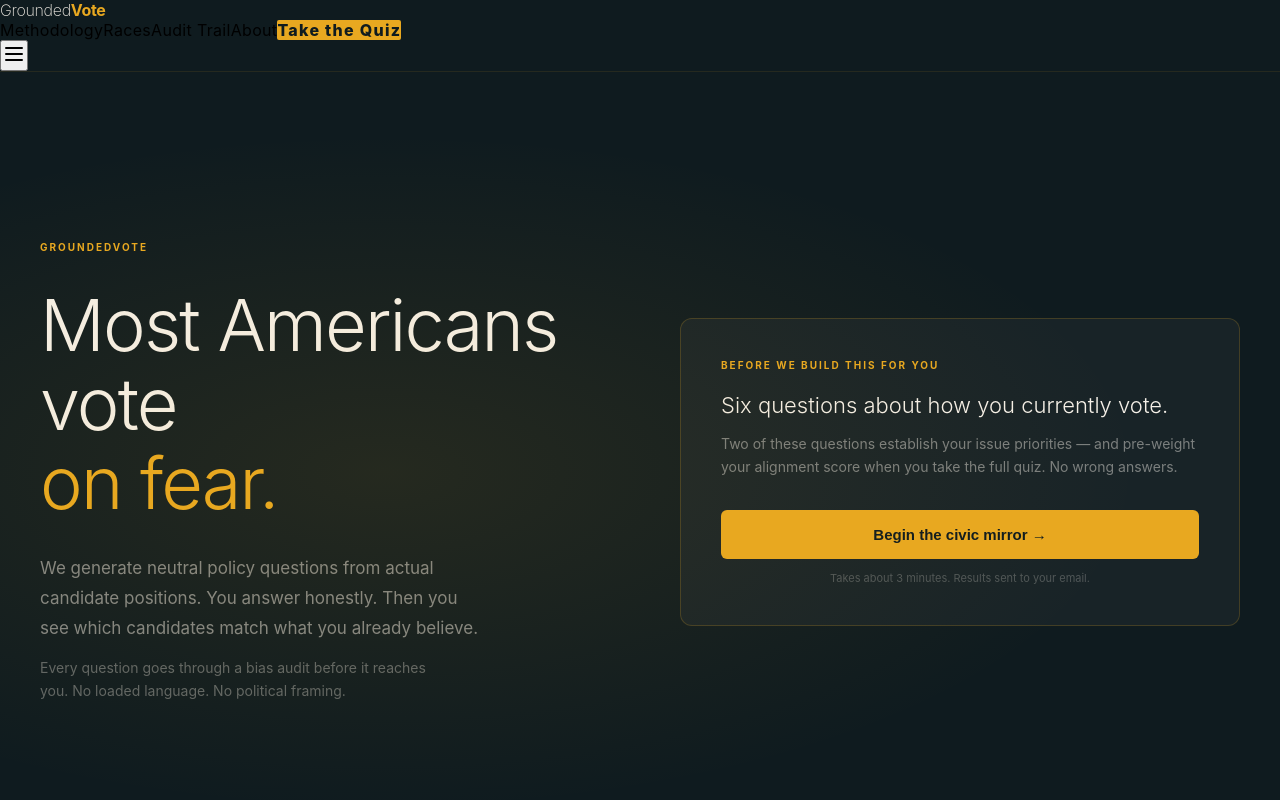
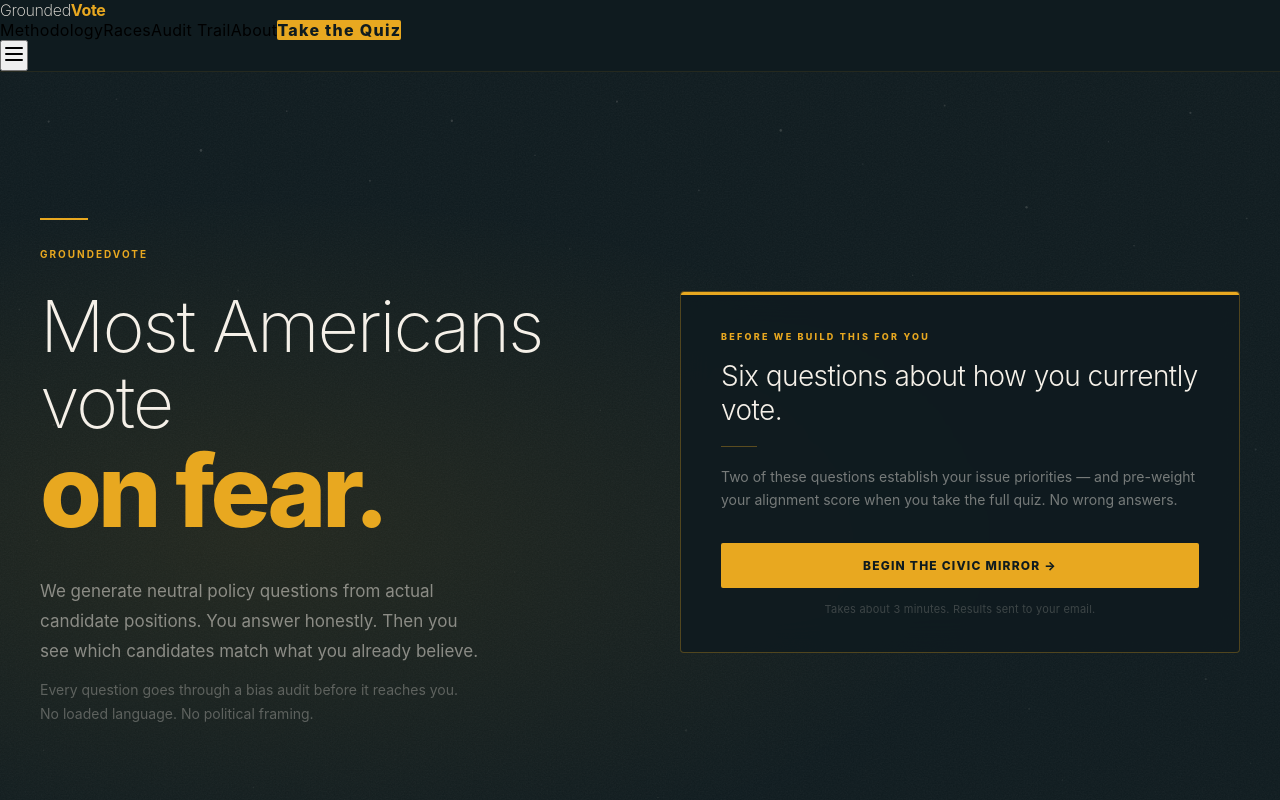
Before and after one commit to thefoundedproject/groundedvote-site, a Next.js app: page / in a window 1280 px wide. Shown: the top 800 px of the page. Built offline with nearby package versions, Linux system fonts and the light colour scheme.

Commit message:
design: 50-star starfield hero, film grain, dominant "on fear." type, editorial card

```diff
--- a/app/page.js
+++ b/app/page.js
@@ -29,6 +29,36 @@
 foreign_policy: 'Foreign Policy & Defense',
 democracy: 'Voting Rights & Democracy',
 }
+
+// 50 stars — one per state — scattered like the real night sky, not flag rows.
+// Deconstructed patriotism: all 50 states counted, none ranked.
+// Weighted toward edges and top so they frame content without obscuring it.
+const STARS_50 = [
+{x:3.8, y:6.2, r:1.1, o:0.14}, {x:9.1, y:3.4, r:0.8, o:0.10},
+{x:15.7, y:9.8, r:1.3, o:0.17}, {x:22.4, y:4.9, r:0.9, o:0.11},
+{x:28.9, y:13.6, r:1.0, o:0.13}, {x:35.3, y:6.1, r:1.2, o:0.15},
+{x:41.8, y:10.4, r:0.8, o:0.10}, {x:48.2, y:3.7, r:1.1, o:0.14},
+{x:54.6, y:14.8, r:0.9, o:0.11}, {x:61.0, y:7.3, r:1.3, o:0.16},
+{x:67.4, y:11.5, r:0.8, o:0.10}, {x:73.8, y:4.2, r:1.0, o:0.13},
+{x:80.2, y:16.9, r:1.2, o:0.15}, {x:86.6, y:8.7, r:0.8, o:0.10},
+{x:93.0, y:5.1, r:1.1, o:0.14}, {x:97.4, y:18.3, r:0.9, o:0.11},
+{x:1.5, y:29.7, r:0.8, o:0.09}, {x:4.2, y:44.1, r:1.0, o:0.10},
+{x:2.9, y:58.6, r:0.8, o:0.08}, {x:5.1, y:72.3, r:1.1, o:0.09},
+{x:3.4, y:84.8, r:0.8, o:0.07}, {x:7.3, y:91.5, r:1.0, o:0.08},
+{x:95.8, y:31.4, r:0.8, o:0.09}, {x:98.1, y:47.2, r:1.0, o:0.10},
+{x:96.5, y:61.8, r:0.8, o:0.08}, {x:94.2, y:75.9, r:1.1, o:0.09},
+{x:97.7, y:86.4, r:0.8, o:0.07}, {x:92.3, y:93.1, r:1.0, o:0.08},
+{x:18.6, y:27.3, r:0.9, o:0.09}, {x:31.2, y:34.8, r:1.1, o:0.10},
+{x:44.5, y:22.1, r:0.8, o:0.09}, {x:57.9, y:31.6, r:1.0, o:0.10},
+{x:71.3, y:25.4, r:0.8, o:0.09}, {x:84.7, y:33.9, r:1.2, o:0.11},
+{x:13.4, y:68.7, r:0.8, o:0.07}, {x:26.8, y:78.4, r:1.0, o:0.08},
+{x:40.2, y:62.5, r:0.8, o:0.07}, {x:53.6, y:82.3, r:1.1, o:0.08},
+{x:67.0, y:71.8, r:0.8, o:0.07}, {x:80.4, y:79.6, r:1.0, o:0.08},
+{x:19.8, y:89.4, r:0.8, o:0.07}, {x:35.6, y:93.2, r:1.0, o:0.07},
+{x:51.4, y:90.7, r:0.8, o:0.07}, {x:67.2, y:94.1, r:1.1, o:0.07},
+{x:83.0, y:88.5, r:0.8, o:0.07}, {x:88.6, y:21.7, r:0.9, o:0.10},
+{x:46.9, y:42.3, r:0.8, o:0.08}, {x:62.7, y:50.1, r:1.0, o:0.08},
+]
 
 const CIVIC_QUIZ = [
 {
@@ -279,42 +309,96 @@
 setStep(CIVIC_QUIZ.length + 2)
 }
 
-  // HERO STATE
+// HERO STATE — postmodern expressionist design
+// Background: 50 scattered stars (one per state) + film grain texture
+// Typography: "on fear." dominates — heavier, larger than "Most Americans vote"
 if (step === 0) return (
 <div id="quiz" style={{ minHeight: '100vh', backgroundColor: '#0F1B1F', display: 'flex', flexDirection: 'column', justifyContent: 'center', padding: '60px 24px', position: 'relative', overflow: 'hidden' }}>
-      <div style={{ position: 'absolute', inset: 0, background: 'radial-gradient(ellipse at 30% 50%, rgba(232,168,32,0.10), transparent 60%)', pointerEvents: 'none' }} />
-      <div style={{ maxWidth: 1200, margin: '0 auto', width: '100%', display: 'grid', gridTemplateColumns: 'repeat(auto-fit, minmax(300px, 1fr))', gap: 80, alignItems: 'center' }}>
+
+{/* Starfield — 50 stars, one per state, deconstructed from flag geometry */}
+<svg aria-hidden="true" style={{ position: 'absolute', inset: 0, width: '100%', height: '100%', pointerEvents: 'none' }} xmlns="http://www.w3.org/2000/svg">
+<defs>
+<filter id="gv-grain" x="0%" y="0%" width="100%" height="100%">
+<feTurbulence type="fractalNoise" baseFrequency="0.68 0.72" numOctaves="4" seed="14" stitchTiles="stitch" result="noise"/>
+<feColorMatrix type="saturate" values="0" in="noise" result="gray"/>
+</filter>
+</defs>
+{/* Film grain — print culture aesthetic, spans all American political traditions */}
+<rect width="100%" height="100%" filter="url(#gv-grain)" opacity="0.055" fill="white"/>
+{/* 50 stars */}
+{STARS_50.map((s, i) => (
+<circle key={i} cx={`${s.x}%`} cy={`${s.y}%`} r={s.r} fill="#F5F0E8" opacity={s.o}/>
+))}
+</svg>
+
+{/* Ambient amber bloom — warmth from the left, where the headline lives */}
+<div style={{ position: 'absolute', inset: 0, background: 'radial-gradient(ellipse at 20% 58%, rgba(232,168,32,0.09), transparent 52%)', pointerEvents: 'none' }} />
+
+<div style={{ position: 'relative', zIndex: 1, maxWidth: 1200, margin: '0 auto', width: '100%', display: 'grid', gridTemplateColumns: 'repeat(auto-fit, minmax(300px, 1fr))', gap: 80, alignItems: 'center' }}>
 <div>
-          <p style={{ color: '#E8A820', fontSize: 10, fontWeight: 700, letterSpacing: '0.2em', textTransform: 'uppercase', marginBottom: 32, opacity: heroVisible ? 1 : 0, transition: 'opacity 0.8s 200ms' }}>GroundedVote</p>
+{/* Amber horizontal rule — newspaper / print / documentary tradition */}
+<div style={{ width: 48, height: 2, backgroundColor: '#E8A820', marginBottom: 28, opacity: heroVisible ? 1 : 0, transition: 'opacity 0.6s 100ms' }} />
+
+<p style={{ color: '#E8A820', fontSize: 10, fontWeight: 700, letterSpacing: '0.2em', textTransform: 'uppercase', marginBottom: 28, opacity: heroVisible ? 1 : 0, transition: 'opacity 0.8s 200ms' }}>GroundedVote</p>
+
+{/* "Most Americans vote" — light, receding */}
 <div style={{ overflow: 'hidden' }}>
-            <div style={{ fontSize: 'clamp(36px, 6vw, 72px)', fontWeight: 300, color: '#F5F0E8', lineHeight: 1.1, letterSpacing: '-0.025em', opacity: heroVisible ? 1 : 0, transform: heroVisible ? 'none' : 'translateY(100%)', transition: 'all 0.9s ease 400ms' }}>
+<div style={{ fontSize: 'clamp(38px, 6vw, 72px)', fontWeight: 200, color: '#F5F0E8', lineHeight: 1.05, letterSpacing: '-0.03em', opacity: heroVisible ? 1 : 0, transform: heroVisible ? 'none' : 'translateY(100%)', transition: 'all 0.9s ease 400ms' }}>
 Most Americans vote
 </div>
 </div>
-          <div style={{ overflow: 'hidden' }}>
-            <div style={{ fontSize: 'clamp(36px, 6vw, 72px)', fontWeight: 300, color: '#E8A820', lineHeight: 1.1, letterSpacing: '-0.025em', opacity: heroVisible ? 1 : 0, transform: heroVisible ? 'none' : 'translateY(100%)', transition: 'all 0.9s ease 560ms' }}>
+
+{/* "on fear." — DOMINANT: heavier, larger, the typographic anchor */}
+<div style={{ overflow: 'hidden', marginTop: 2 }}>
+<div style={{ fontSize: 'clamp(52px, 8.5vw, 100px)', fontWeight: 800, color: '#E8A820', lineHeight: 1.0, letterSpacing: '-0.04em', opacity: heroVisible ? 1 : 0, transform: heroVisible ? 'none' : 'translateY(100%)', transition: 'all 0.9s ease 540ms' }}>
 on fear.
 </div>
 </div>
-          <p style={{ color: 'rgba(245,240,232,0.5)', fontSize: 17, lineHeight: 1.75, maxWidth: 440, marginTop: 32, opacity: heroVisible ? 1 : 0, transition: 'opacity 1.2s ease 900ms' }}>
+
+<p style={{ color: 'rgba(245,240,232,0.5)', fontSize: 17, lineHeight: 1.75, maxWidth: 440, marginTop: 36, opacity: heroVisible ? 1 : 0, transition: 'opacity 1.2s ease 900ms' }}>
 We generate neutral policy questions from actual candidate positions. You answer honestly. Then you see which candidates match what you already believe.
 </p>
-          <p style={{ color: 'rgba(245,240,232,0.35)', fontSize: 14, lineHeight: 1.7, maxWidth: 400, marginTop: 12, opacity: heroVisible ? 1 : 0, transition: 'opacity 1.2s ease 1.1s' }}>
+<p style={{ color: 'rgba(245,240,232,0.3)', fontSize: 14, lineHeight: 1.7, maxWidth: 420, marginTop: 12, opacity: heroVisible ? 1 : 0, transition: 'opacity 1.2s ease 1100ms' }}>
 Every question goes through a bias audit before it reaches you. No loaded language. No political framing.
 </p>
 </div>
 
+{/* Card — editorial treatment, not SaaS */}
 <div style={{ opacity: heroVisible ? 1 : 0, transition: 'opacity 1s ease 700ms' }}>
-          <div style={{ backgroundColor: 'rgba(255,255,255,0.04)', border: '1px solid rgba(232,168,32,0.2)', borderRadius: 12, padding: 40 }}>
-            <p style={{ color: '#E8A820', fontSize: 10, fontWeight: 700, letterSpacing: '0.2em', textTransform: 'uppercase', marginBottom: 20 }}>Before We Build This For You</p>
-            <h3 style={{ color: '#F5F0E8', fontSize: 22, fontWeight: 300, lineHeight: 1.3, marginBottom: 12 }}>Six questions about how you currently vote.</h3>
+<div style={{ border: '1px solid rgba(232,168,32,0.3)', borderRadius: 4, overflow: 'hidden', backdropFilter: 'blur(16px)', backgroundColor: 'rgba(15,27,31,0.88)' }}>
+{/* Amber top accent bar — the editorial flag */}
+<div style={{ height: 3, width: '100%', backgroundColor: '#E8A820' }} />
+<div style={{ padding: '36px 40px' }}>
+<p style={{ color: '#E8A820', fontSize: 9, fontWeight: 800, letterSpacing: '0.25em', textTransform: 'uppercase', marginBottom: 18 }}>Before We Build This For You</p>
+<h3 style={{ color: '#F5F0E8', fontSize: 'clamp(20px, 2.5vw, 28px)', fontWeight: 300, lineHeight: 1.2, marginBottom: 0, letterSpacing: '-0.02em' }}>
+Six questions about how you currently vote.
+</h3>
+{/* Inner horizontal rule */}
+<div style={{ width: 36, height: 1, backgroundColor: 'rgba(232,168,32,0.35)', margin: '18px 0' }} />
 <p style={{ color: 'rgba(245,240,232,0.45)', fontSize: 14, lineHeight: 1.65, marginBottom: 32 }}>
 Two of these questions establish your issue priorities — and pre-weight your alignment score when you take the full quiz. No wrong answers.
 </p>
-            <button onClick={() => setStep(1)} style={{ backgroundColor: '#E8A820', color: '#0F1B1F', padding: '16px 40px', borderRadius: 6, fontWeight: 700, fontSize: 15, border: 'none', cursor: 'pointer', width: '100%' }}>
+<button
+onClick={() => setStep(1)}
+style={{
+backgroundColor: '#E8A820',
+color: '#0F1B1F',
+padding: '15px 40px',
+borderRadius: 2,
+fontWeight: 800,
+fontSize: 12,
+border: 'none',
+cursor: 'pointer',
+width: '100%',
+letterSpacing: '0.1em',
+textTransform: 'uppercase',
+fontFamily: 'inherit',
+}}
+>
 Begin the civic mirror →
 </button>
-            <p style={{ color: 'rgba(245,240,232,0.25)', fontSize: 11, textAlign: 'center', marginTop: 12 }}>Takes about 3 minutes. Results sent to your email.</p>
+<p style={{ color: 'rgba(245,240,232,0.2)', fontSize: 11, textAlign: 'center', marginTop: 14, letterSpacing: '0.02em' }}>Takes about 3 minutes. Results sent to your email.</p>
+</div>
 </div>
 </div>
 </div>
```
Lines whose indentation alone changed are shown as unchanged.
